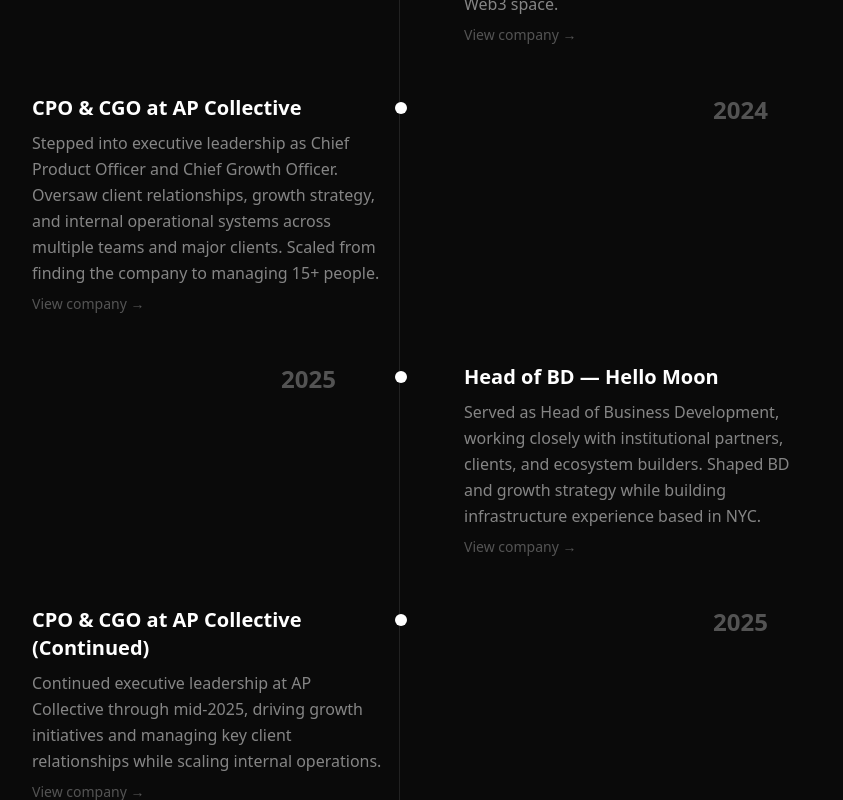
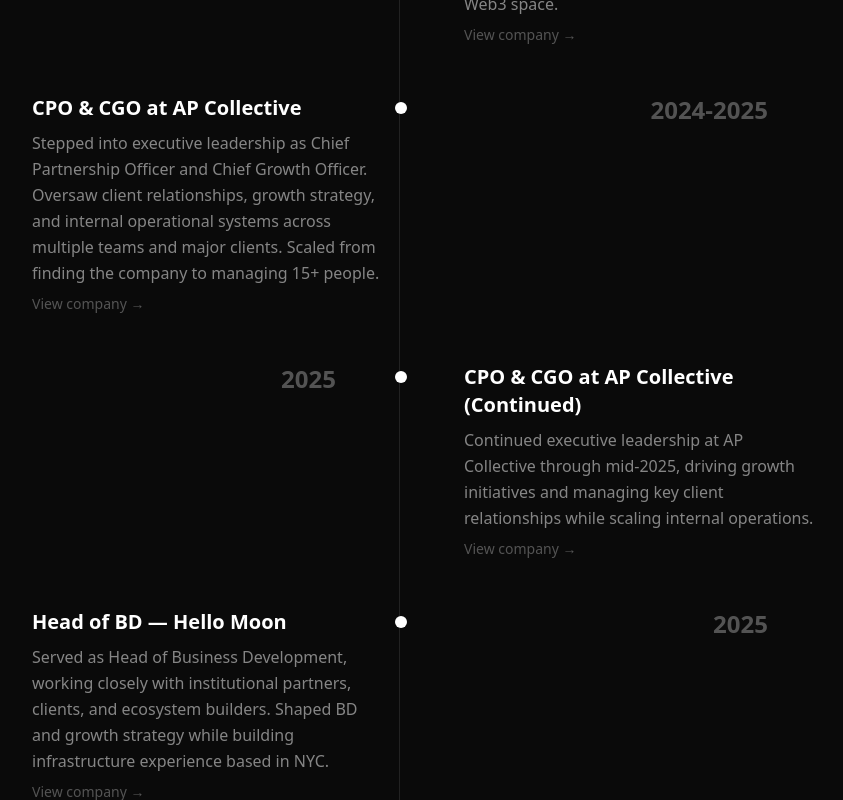
Before and after one commit to galileowil/galileowilson, a Next.js app: page / in a window 1280 px wide. Shown: the part 3760-4560 px from the top of the page, without its empty margins (240-1083 px from the left). Built offline with nearby package versions, Linux system fonts and the light colour scheme.

Commit message:
Fix timeline - CPO=Chief Partnership Officer, 2024-2025, Hello Moon moved down

```diff
--- a/components/sections/Journey.tsx
+++ b/components/sections/Journey.tsx
@@ -28,9 +28,15 @@
     link: "https://x.com/apcollective",
   },
   {
-    year: "2024",
+    year: "2024-2025",
     title: "CPO & CGO at AP Collective",
-    description: "Stepped into executive leadership as Chief Product Officer and Chief Growth Officer. Oversaw client relationships, growth strategy, and internal operational systems across multiple teams and major clients. Scaled from finding the company to managing 15+ people.",
+    description: "Stepped into executive leadership as Chief Partnership Officer and Chief Growth Officer. Oversaw client relationships, growth strategy, and internal operational systems across multiple teams and major clients. Scaled from finding the company to managing 15+ people.",
+    link: "https://x.com/apcollective",
+  },
+  {
+    year: "2025",
+    title: "CPO & CGO at AP Collective (Continued)",
+    description: "Continued executive leadership at AP Collective through mid-2025, driving growth initiatives and managing key client relationships while scaling internal operations.",
     link: "https://x.com/apcollective",
   },
   {
@@ -38,12 +44,6 @@
     title: "Head of BD — Hello Moon",
     description: "Served as Head of Business Development, working closely with institutional partners, clients, and ecosystem builders. Shaped BD and growth strategy while building infrastructure experience based in NYC.",
     link: "https://x.com/HelloMoon_io",
-  },
-  {
-    year: "2025",
-    title: "CPO & CGO at AP Collective (Continued)",
-    description: "Continued executive leadership at AP Collective through mid-2025, driving growth initiatives and managing key client relationships while scaling internal operations.",
-    link: "https://x.com/apcollective",
   },
   {
     year: "Nov 2024",
```
Also changed, not shown: 3 other files (tests, documents, lock files or other folders).
